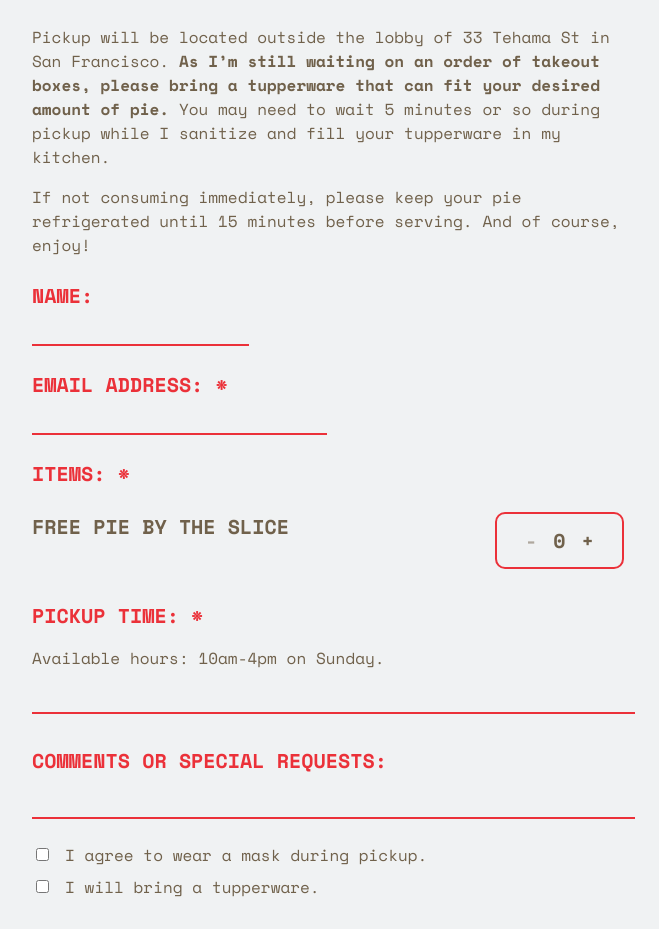
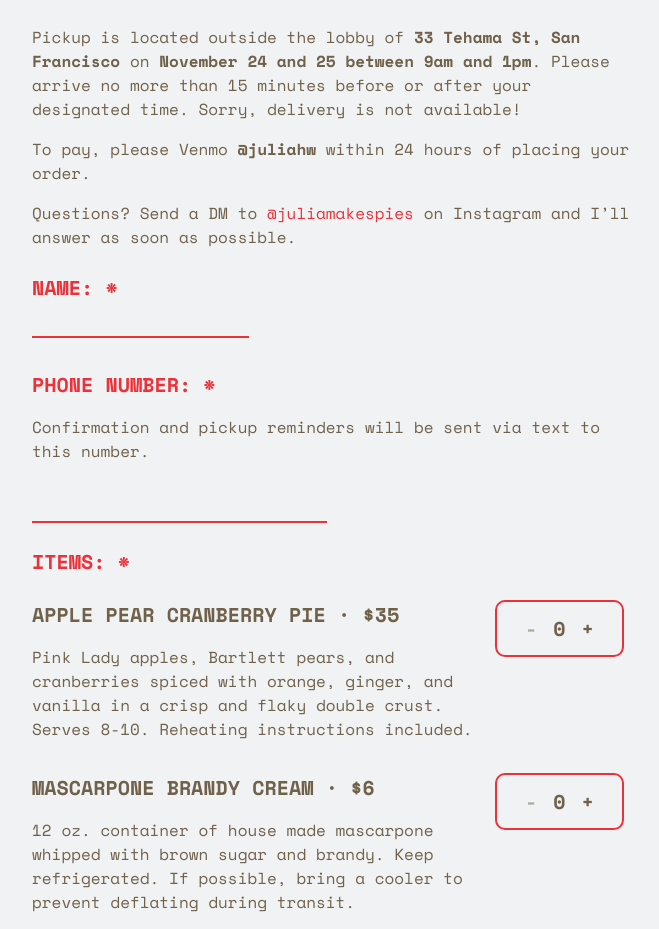
Before and after one commit to juliahw/juliaspies, a React app: page /#/order in a window 1280 px wide. Shown: the part 162-1091 px from the top of the page, without its empty margins (154-813 px from the left). Built offline with nearby package versions, Linux system fonts and the light colour scheme.

Commit message:
Thanksgiving 2020

```diff
--- a/src/components/Follow.js
+++ b/src/components/Follow.js
@@ -17,7 +17,6 @@ const Follow = () => (
     <div className="row">
       <div className="span12">
         <p>
-          +1 (415) 215 0260 &middot;{" "}
           <a target="_blank" href={FACEBOOK_LINK}>
             Facebook
           </a>{" "}
--- a/src/components/Form.js
+++ b/src/components/Form.js
@@ -14,20 +14,19 @@ class Form extends React.Component {
     super(props);
 
     const items = {};
-    menuItems.forEach(i => {
-      items[i.id] = 0;
+    Object.keys(menuItems).forEach(id => {
+      items[id] = 0;
     });
 
     this.state = {
       name: "",
-      email: "",
+      phone: "",
       items: items,
       pickupTime: "",
       comments: "",
       submitting: false,
       submitted: false,
       agreedToWearMask: false,
-      agreedToBringTupperware: false,
       validationError: null
     };
 
@@ -82,8 +81,12 @@ class Form extends React.Component {
   }
 
   validate() {
-    if (!this.state.email.trim()) {
-      return "Please specify your email address!";
+    if (!this.state.name.trim()) {
+      return "Please provide a name!";
+    }
+
+    if (!this.state.phone.trim()) {
+      return "Please provide a phone number!";
     }
 
     const total = Object.entries(this.state.items).reduce((total, pair) => {
@@ -96,10 +99,10 @@ class Form extends React.Component {
     }
 
     if (!this.state.pickupTime.trim()) {
-      return "Please provide a time for pickup!";
+      return "Please specify a pickup time!";
     }
 
-    if (!this.state.agreedToWearMask || !this.state.agreedToBringTupperware) {
+    if (!this.state.agreedToWearMask) {
       return "Please agree to the required terms!";
     }
 
@@ -111,7 +114,7 @@ class Form extends React.Component {
       e.preventDefault();
 
       let state = this.state;
-      state.items[itemName] = Math.min(3, this.state.items[itemName] + 1);
+      state.items[itemName] = Math.min(2, this.state.items[itemName] + 1);
 
       this.setState(state);
     };
@@ -129,28 +132,31 @@ class Form extends React.Component {
   }
 
   renderForm() {
-    const menuItemList = menuItems.map(item => (
+    const menuItemList = Object.entries(menuItems).map(([id, item]) => (
       <QuantityPicker
-        key={item.id}
+        key={id}
         name={item.name}
-        quantity={this.state.items[item.id]}
-        handleIncrement={this.incrementFunction(item.id)}
-        handleDecrement={this.decrementFunction(item.id)}
+        description={item.description}
+        price={item.price}
+        quantity={this.state.items[id]}
+        handleIncrement={this.incrementFunction(id)}
+        handleDecrement={this.decrementFunction(id)}
       />
     ));
+
+    const orderTotal = Object.entries(this.state.items)
+      .map(([id, quantity]) => quantity * menuItems[id].price)
+      .reduce((a, b) => a + b, 0);
 
     return (
       <form>
         <div className="row">
-          <h3>Name:</h3>
+          <h3>Name: *</h3>
         </div>
 
         <div className="row space1">
           <div className="span3">
             <input
-              ref={input => {
-                this.nameInput = input;
-              }}
               type="text"
               name="name"
               value={this.state.name}
@@ -160,15 +166,21 @@ class Form extends React.Component {
         </div>
 
         <div className="row">
-          <h3>Email address: *</h3>
+          <div className="span8">
+            <h3>Phone number: *</h3>
+            <p>
+              Confirmation and pickup reminders will be sent via text to this
+              number.
+            </p>
+          </div>
         </div>
 
         <div className="row space1">
           <div className="span4">
             <input
               type="text"
-              name="email"
-              value={this.state.email}
+              name="phone"
+              value={this.state.phone}
               onChange={this.handleChange}
             />
           </div>
@@ -178,12 +190,23 @@ class Form extends React.Component {
           <h3>Items: *</h3>
         </div>
 
-        <div className="row space1">{menuItemList}</div>
+        <div className="row space1">
+          {menuItemList}
+          <p>
+            <em>
+              Your order total is <b>${orderTotal}</b>.
+            </em>
+          </p>
+        </div>
 
         <div className="row space1">
           <div className="span8">
             <h3>Pickup time: *</h3>
-            <p>Available hours: 10am-4pm on Sunday.</p>
+            <p>
+              Pickup is available on November 24 and 25 between 9am and 1pm.
+              Please arrive no more than 15 minutes before or after your
+              designated time.
+            </p>
             <input
               type="text"
               name="pickupTime"
@@ -210,7 +233,7 @@ class Form extends React.Component {
           </div>
         </div>
 
-        <div className="row">
+        <div className="row space2">
           <input
             name="agreedToWearMask"
             type="checkbox"
@@ -218,17 +241,6 @@ class Form extends React.Component {
             onChange={this.handleCheckbox}
           />
           I agree to wear a mask during pickup.
-        </div>
-        <div className="row space1">
-          <div className="span8">
-            <input
-              name="agreedToBringTupperware"
-              type="checkbox"
-              checked={this.state.agreedToBringTupperware}
-              onChange={this.handleCheckbox}
-            />
-            I will bring a tupperware.
-          </div>
         </div>
 
         <div className="row">
@@ -269,25 +281,34 @@ class Form extends React.Component {
 
   render() {
     const text = this.state.submitted ? (
-      <p>
-        Looking forward to seeing you this weekend! We'll be in touch with a
-        confirmation soon.
-      </p>
+      <div>
+        <p>
+          Thank you for ordering from Julia’s Pies! We'll be in touch soon to
+          confirm your order.
+        </p>
+      </div>
     ) : (
       <div>
         <p>
-          Pickup will be located outside the lobby of 33 Tehama St in San
-          Francisco.{" "}
-          <b>
-            As I’m still waiting on an order of takeout boxes, please bring a
-            tupperware that can fit your desired amount of pie.
-          </b>{" "}
-          You may need to wait 5 minutes or so during pickup while I sanitize
-          and fill your tupperware in my kitchen.
+          Pickup is located outside the lobby of{" "}
+          <b>33 Tehama St, San Francisco</b> on{" "}
+          <b>November 24 and 25 between 9am and 1pm</b>. Please arrive no more
+          than 15 minutes before or after your designated time. Sorry, delivery
+          is not available!
         </p>
         <p>
-          If not consuming immediately, please keep your pie refrigerated until
-          15 minutes before serving. And of course, enjoy!
+          To pay, please Venmo <b>@juliahw</b> within 24 hours of placing your
+          order.
+        </p>
+        <p>
+          Questions? Send a DM to{" "}
+          <a
+            href="https://www.instagram.com/juliamakespies"
+            className="text-red"
+          >
+            @juliamakespies
+          </a>{" "}
+          on Instagram and I’ll answer as soon as possible.
         </p>
       </div>
     );
@@ -296,7 +317,7 @@ class Form extends React.Component {
       <div>
         <div className="row">
           <div className="span8">
-            <h1>Free Pie Sunday</h1>
+            <h1>Thanksgiving Pre-order</h1>
             {text}
           </div>
         </div>
--- a/src/components/Home.js
+++ b/src/components/Home.js
@@ -11,18 +11,29 @@ const Home = () => (
       <div className="span8">
         <h1>Julia’s Pies</h1>
         <p>
-          <b>Free Pie Sunday</b> is an event where I bake pies with seasonal
-          fruits from some of my favorite local farms, and you pick up a slice
-          (or a few slices) for free! Stay tuned for the next event date!
+          This year’s Thanksgiving special: <b>Apple-Pear-Cranberry Pie</b>!
+          This fresh and zingy pie features Pink Lady apples, Bartlett pears,
+          and cranberries spiced with orange, ginger, and vanilla. The filling
+          is thickened purely with the natural pectin in the cranberries,
+          producing a jammy texture with exceptional clarity of flavor.
+        </p>
+        <p>
+          A slice is delicious on its own, but it’s even better paired with a
+          generous dollop of <b>Mascarpone Brandy Cream</b>. The mascarpone is
+          house made with fresh, low-temperature pasteurized cream. Whipped
+          until fluffy with brown sugar and a splash of booze, it’s the ultimate
+          pie pairing.
         </p>
       </div>
     </div>
 
     <div className="row">
       <div className="span12 text-center">
-        <div className="btn disabled space2">
-          <h3 className="text-white">Reservations closed</h3>
-        </div>
+        <Link to="/order">
+          <div className="btn space2">
+            <h3 className="text-white">Pre-order now</h3>
+          </div>
+        </Link>
       </div>
     </div>
 
--- a/src/components/QuantityPicker.js
+++ b/src/components/QuantityPicker.js
@@ -4,8 +4,15 @@ import cx from "classnames";
 const QuantityPicker = props => (
   <div className="row">
     <div className="span6">
-      <h3 className="text-brown menu-item-name phone-hidden">{props.name}</h3>
-      <span className="phone-visible">{props.name}</span>
+      <h3 className="text-brown menu-item-name phone-hidden">
+        {props.name} · ${props.price}
+      </h3>
+      <span className="phone-visible">
+        <b>
+          {props.name} · ${props.price}
+        </b>
+      </span>
+      <p>{props.description}</p>
     </div>
 
     <div className="span6">
@@ -18,7 +25,7 @@ const QuantityPicker = props => (
         </div>
         {props.quantity}
         <div
-          className={cx("increment", { disabled: props.quantity >= 3 })}
+          className={cx("increment", { disabled: props.quantity >= 2 })}
           onClick={props.handleIncrement}
         >
           +
--- a/src/menuItems.js
+++ b/src/menuItems.js
@@ -1,10 +1,16 @@
-const menuItems = [
-  {
-    id: "freePie",
-    name: "Free Pie by the Slice",
-    description: "",
-    price: 0
+const menuItems = {
+  applePearCranberryPie: {
+    name: "Apple Pear Cranberry Pie",
+    description:
+      "Pink Lady apples, Bartlett pears, and cranberries spiced with orange, ginger, and vanilla in a crisp and flaky double crust. Serves 8-10. Reheating instructions included.",
+    price: 35
+  },
+  mascarponeBrandyCream: {
+    name: "Mascarpone Brandy Cream",
+    description:
+      "12 oz. container of house made mascarpone whipped with brown sugar and brandy. Keep refrigerated. If possible, bring a cooler to prevent deflating during transit.",
+    price: 6
   }
-];
+};
 
 export default menuItems;
--- a/src/stylesheets/style.scss
+++ b/src/stylesheets/style.scss
@@ -48,7 +48,7 @@ body {
 }
 
 .text-red {
-  color: $red;
+  color: $red !important;
 }
 
 .text-white {
```
